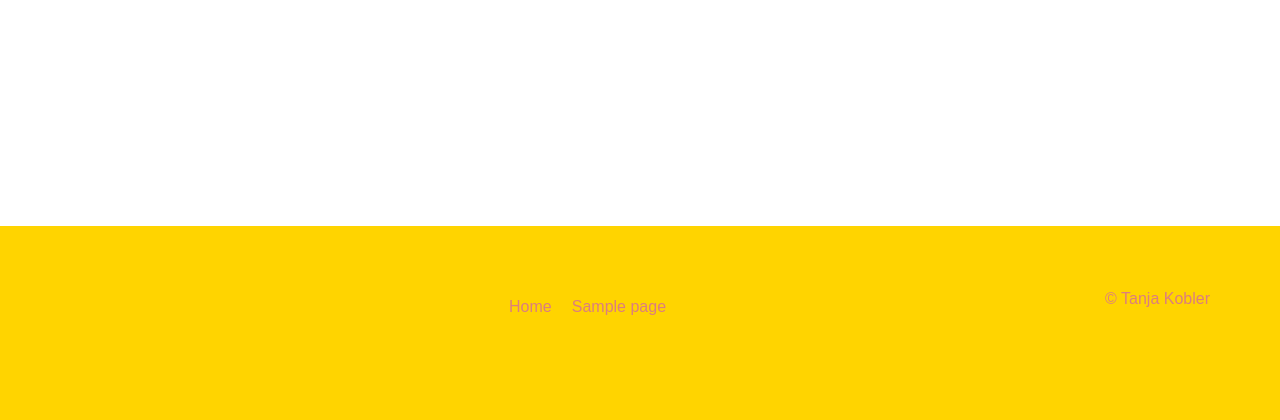
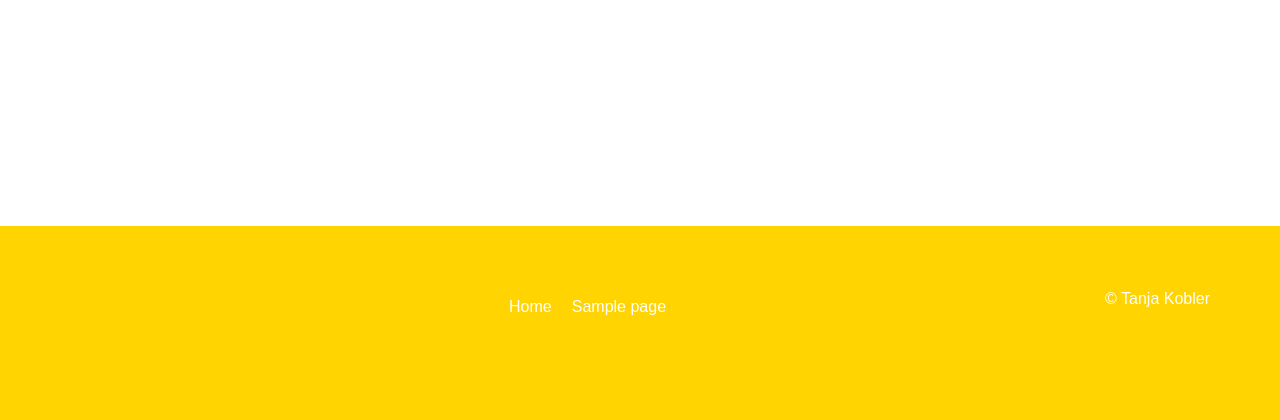
Before and after one commit to Hannah080906/projecttheme, a WordPress theme: template page.php in a window 1280 px wide. Shown: the part 690-1110 px from the top of the page. Run offline with PHP 8.4 and a stand-in for WordPress, Linux system fonts and the light colour scheme; the site name, menu and one post (Sample post) are stand-ins, and other content is empty; some web fonts are replaced.

Commit message:
changes Commponents 19.11

```diff
--- a/assets/css/footer.css
+++ b/assets/css/footer.css
@@ -4,7 +4,7 @@
 footer {
   background-color: var(--theme-color-secondary);
   display: flex;
-  color: #dc7e7e;
+  color: #ffffff;
 }
 
 footer .footer-content {
```
